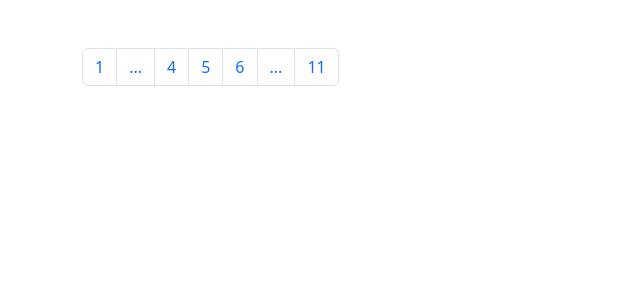
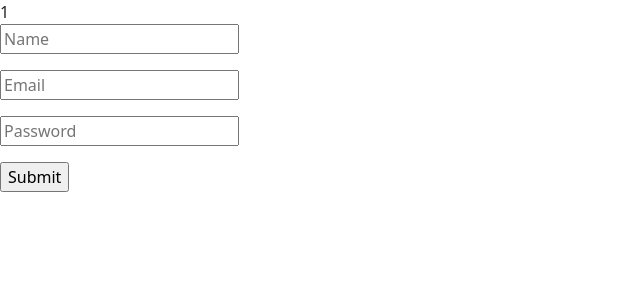
Before and after one commit to kuoaws001/react-design-patterns, a React app: page / in a window 1280 px wide. Shown: the top 300 px of the page, without its empty margins (0-640 px from the left). Built offline with nearby package versions, Linux system fonts and the light colour scheme.

Commit message:
react-hook-form

```diff
--- a/package.json
+++ b/package.json
@@ -12,7 +12,9 @@
   "dependencies": {
     "axios": "^1.6.8",
     "react": "^18.2.0",
-    "react-dom": "^18.2.0"
+    "react-dom": "^18.2.0",
+    "react-hook-form": "^7.51.3",
+    "zod": "^3.23.4"
   },
   "devDependencies": {
     "@babel/core": "^7.23.9",
--- a/src/app.tsx
+++ b/src/app.tsx
@@ -7,24 +7,14 @@ import React from 'react'
 // import withLoading from './hoc/withLoading'
 // import Toggle from './components/Toggle'
 
-import Ex1 from './example/Ex1';
-import Ex2 from './example/Ex2';
-import Ex3 from './example/Ex3';
-import Ex4 from './example/Ex4';
-import Ex5 from './example/Ex5';
-import Ex6 from './example/Ex6';
-import Ex7 from './example/Ex7';
-import Ex8 from './example/Ex8';
-import Ex9 from './example/Ex9';
-import Ex10 from './example/Ex10';
-import Ex11 from './example/Ex11';
+import Ex12 from './example/Ex12';
 
 import TodoList from './components/TodoList/TodoList';
 
 const App = () => {
 
     return (
-       <Ex11 />
+       <Ex12 />
     )
 }
 
--- /dev/null
+++ b/src/example/Ex12.tsx
@@ -0,0 +1,79 @@
+import React, { useRef } from 'react'
+import { useForm } from 'react-hook-form'
+
+const ContactForm = () => {
+
+    const count = useRef(0);
+
+    const { register, handleSubmit, formState: { errors } } = useForm({
+        defaultValues: {
+            name: '',
+            email: '',
+            password: ''
+        }
+    });
+
+    count.current++;
+
+    const onSubmit = async (data: any) => {
+        await new Promise((resolve) => {
+            setTimeout(resolve, 2000);
+        })
+        console.log(data)
+    }
+
+    return (
+        <>
+            <div>{count.current}</div>
+            <form onSubmit={handleSubmit(onSubmit)}>
+                <input
+                    type='text'
+                    {...register('name', { required: 'this is required' })}
+                    placeholder='Name'
+                />
+                <p>{errors.name?.message}</p>
+
+                <input
+                    {...register('email', {
+                        required: true,
+                        pattern: {
+                            value: /^[A-Z0-9._%+-]+@[A-Z0-9.-]+\.[A-Z]{2,}$/i,
+                            message: "invalid email address"
+
+                        }
+                    })}
+                    placeholder='Email'
+                />
+                <p>{errors.email?.message}</p>
+
+                <input
+                    {...register('password', {
+                        required: true,
+                        minLength: { value: 4, message: 'min is 4' },
+                        validate: (value) => {
+                            if (!value.includes('@')) {
+                                return 'must include @'
+                            }
+                            return true;
+                        }
+                    })}
+                    placeholder='Password'
+                />
+                <p>{errors.password?.message}</p>
+
+                <input type="submit" />
+            </form>
+        </>
+    )
+}
+
+
+const Ex12 = () => {
+    return (
+        <div>
+            <ContactForm />
+        </div>
+    )
+}
+
+export default Ex12
```
Also changed, not shown: 2 other files (tests, documents, lock files or other folders).
